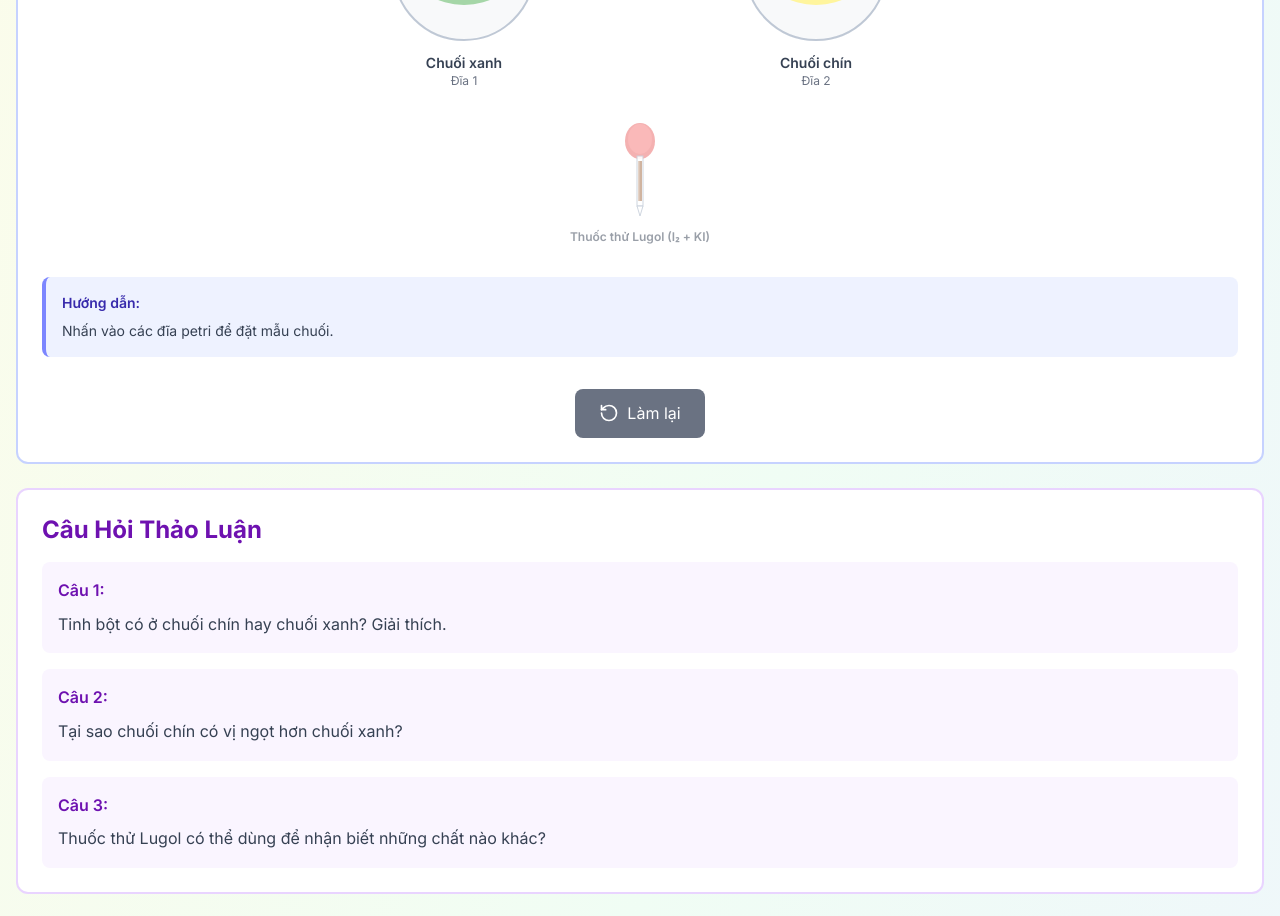
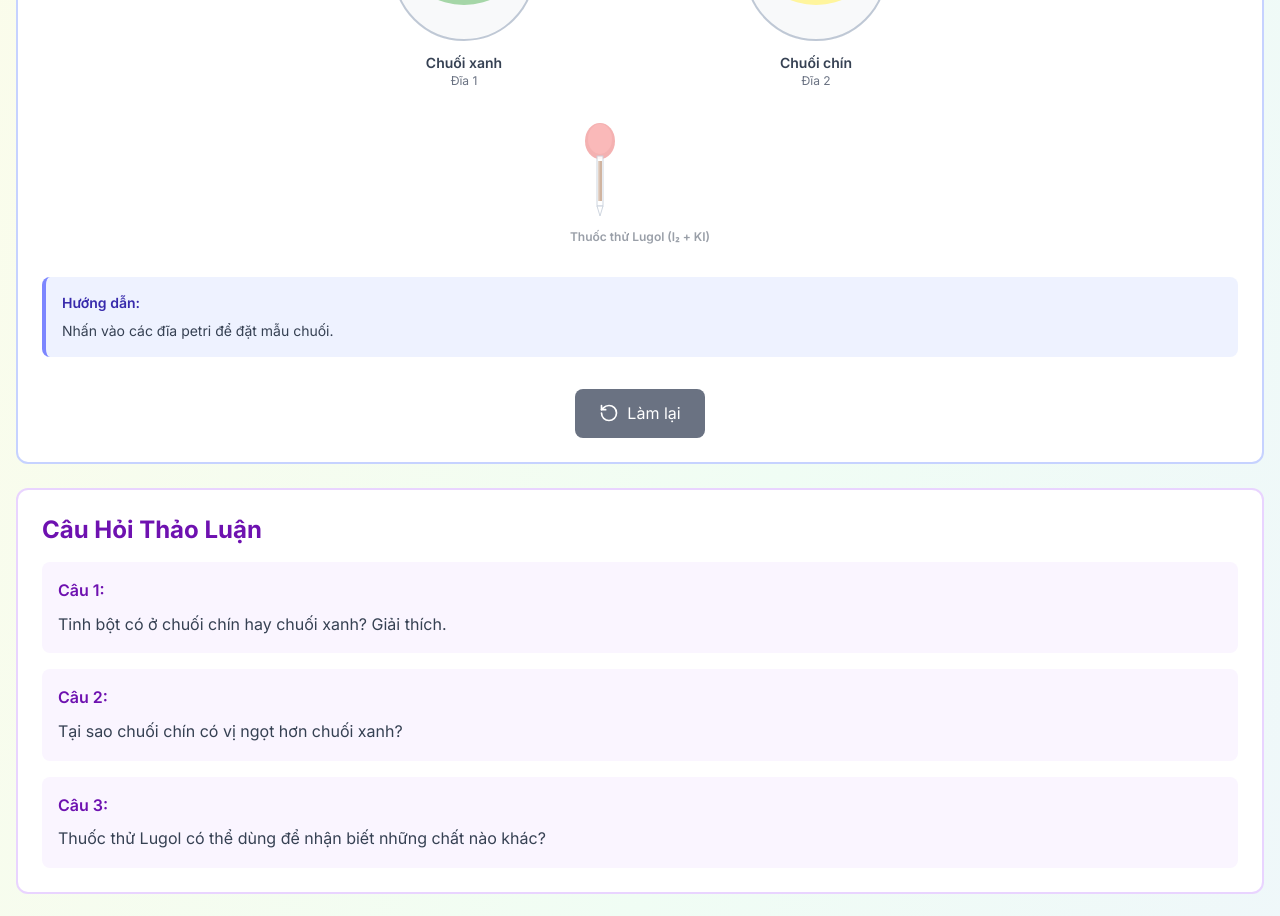
Before and after one commit to duogbachdev/virtual-bio-lab, a Next.js app: page /lugol in a window 1280 px wide. Shown: the part 1020-1936 px from the top of the page. Built offline with nearby package versions, Linux system fonts and the light colour scheme.

Commit message:
Update code

```diff
--- a/components/lab-equipment/Dropper.tsx
+++ b/components/lab-equipment/Dropper.tsx
@@ -41,16 +41,18 @@ export default function Dropper({
   };
 
   return (
-    <motion.div
+    <div
       className={`flex flex-col items-center ${disabled ? 'opacity-50 cursor-not-allowed' : 'cursor-pointer'}`}
-      onClick={handleClick}
       draggable={draggable && !disabled}
-      onDragStart={handleDragStart as any}
-      onDragEnd={handleDragEnd as any}
-      whileHover={disabled ? {} : { scale: 1.05 }}
-      whileTap={disabled ? {} : { scale: 0.95 }}
-      animate={isDragging ? { rotate: 45, x: 20, y: -10 } : {}}
+      onDragStart={handleDragStart}
+      onDragEnd={handleDragEnd}
     >
+      <motion.div
+        onClick={handleClick}
+        whileHover={disabled ? {} : { scale: 1.05 }}
+        whileTap={disabled ? {} : { scale: 0.95 }}
+        animate={isDragging ? { rotate: 45, x: 20, y: -10 } : {}}
+      >
       {/* Dropper */}
       <svg width="60" height="100" viewBox="0 0 60 100">
         {/* Rubber bulb */}
@@ -165,6 +167,7 @@ export default function Dropper({
           ↔️
         </div>
       )}
-    </motion.div>
+      </motion.div>
+    </div>
   );
 }
```
